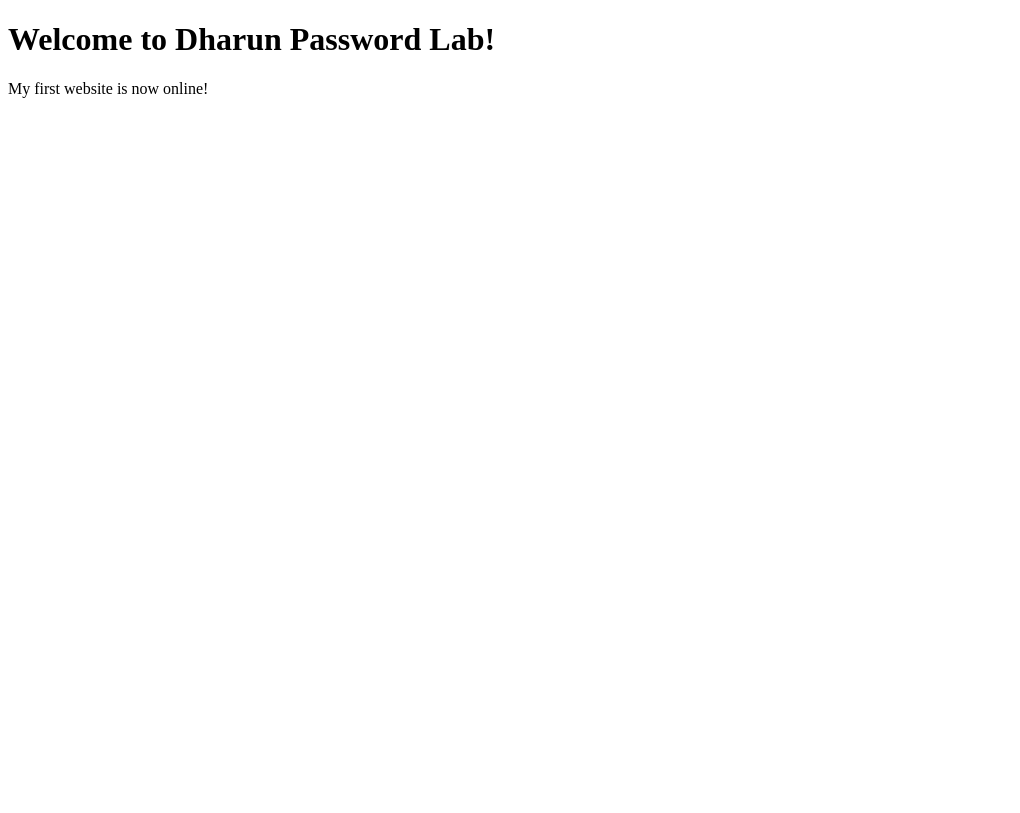
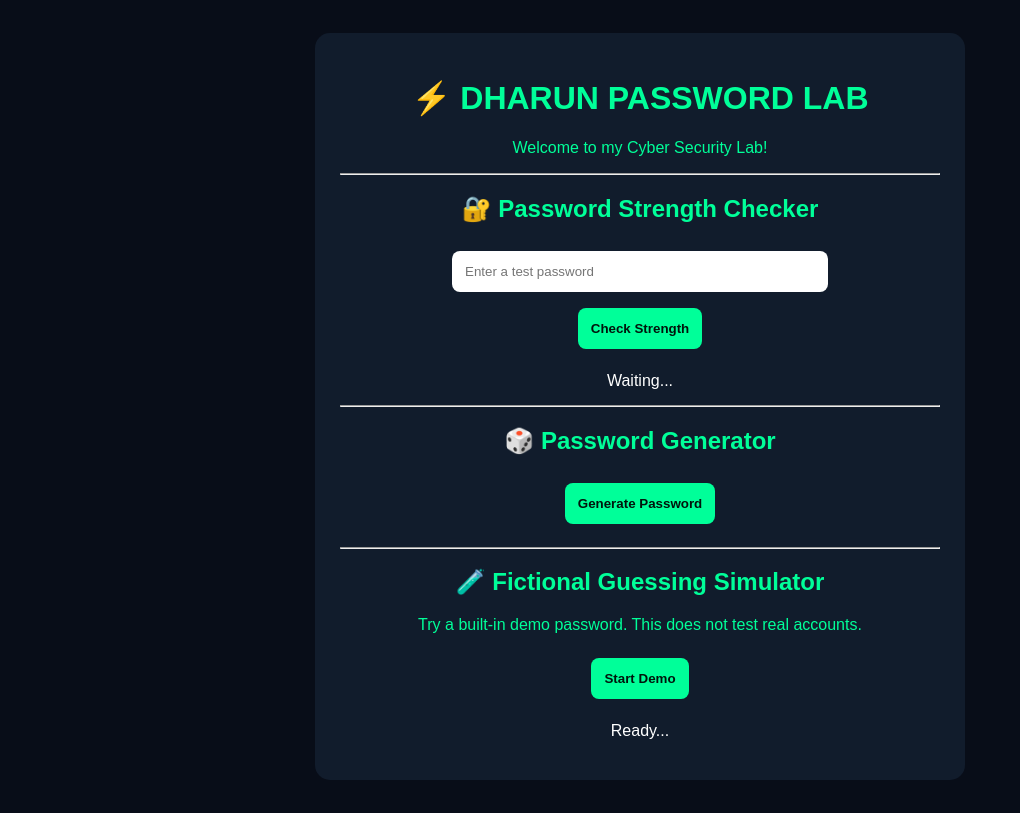
Before and after one commit to d69797335-hub/dharun-password-lab, a plain HTML site: page index.html in a window 1280 px wide. Shown: the whole page, without its empty margins (0-1020 px from the left). Drawn offline with Linux system fonts and the light colour scheme.

Commit message:
Update index.html

```diff
--- a/index.html
+++ b/index.html
@@ -1,10 +1,104 @@
+
 <!DOCTYPE html>
 <html>
 <head>
-    <title>Dharun Password Lab</title>
+<meta charset="UTF-8">
+<meta name="viewport" content="width=device-width, initial-scale=1">
+<title>Dharun Password Lab</title>
+<style>
+body {
+  background:#080d18;
+  color:#00ff99;
+  font-family:Arial;
+  text-align:center;
+  padding:25px;
+}
+.container {
+  max-width:600px;
+  margin:auto;
+  background:#111c2c;
+  padding:25px;
+  border-radius:15px;
+}
+input,button {
+  padding:13px;
+  margin:8px;
+  border-radius:8px;
+  border:0;
+}
+input {width:80%; max-width:350px;}
+button {
+  background:#00ff99;
+  color:#00150c;
+  font-weight:bold;
+  cursor:pointer;
+}
+.result {color:white; margin:15px;}
+</style>
 </head>
 <body>
-    <h1>Welcome to Dharun Password Lab!</h1>
-    <p>My first website is now online!</p>
+<div class="container">
+<h1>⚡ DHARUN PASSWORD LAB</h1>
+<p>Welcome to my Cyber Security Lab!</p>
+
+<hr>
+<h2>🔐 Password Strength Checker</h2>
+<input id="pass" type="password" placeholder="Enter a test password">
+<br>
+<button onclick="check()">Check Strength</button>
+<p class="result" id="result">Waiting...</p>
+
+<hr>
+<h2>🎲 Password Generator</h2>
+<button onclick="generate()">Generate Password</button>
+<p class="result" id="generated"></p>
+
+<hr>
+<h2>🧪 Fictional Guessing Simulator</h2>
+<p>Try a built-in demo password. This does not test real accounts.</p>
+<button onclick="simulate()">Start Demo</button>
+<p class="result" id="demo">Ready...</p>
+</div>
+
+<script>
+function check() {
+ let p=document.getElementById("pass").value;
+ let score=0;
+ if(p.length>=8) score++;
+ if(/[A-Z]/.test(p)) score++;
+ if(/[a-z]/.test(p)) score++;
+ if(/[0-9]/.test(p)) score++;
+ if(/[^A-Za-z0-9]/.test(p)) score++;
+ let labels=["Very weak","Weak","Fair","Good","Strong","Very strong"];
+ document.getElementById("result").innerText=
+ p.length ? "Strength: "+labels[score] : "Enter a password first!";
+}
+
+function generate() {
+ let chars="ABCDEFGHJKLMNPQRSTUVWXYZabcdefghijkmnopqrstuvwxyz23456789!@#$";
+ let p="";
+ for(let i=0;i<16;i++)
+ p+=chars[Math.floor(Math.random()*chars.length)];
+ document.getElementById("generated").innerText=p;
+}
+
+function simulate() {
+ let guesses=["hello","password","123456","cyber123","dragon"];
+ let target="cyber123";
+ let i=0;
+ let output=document.getElementById("demo");
+ output.innerText="Starting fictional demo...";
+ let timer=setInterval(()=>{
+  if(i<guesses.length) {
+   output.innerText="Testing: "+guesses[i];
+   if(guesses[i]===target) {
+    output.innerText="Demo successful! Fictional password found: "+target;
+    clearInterval(timer);
+   }
+   i++;
+  } else clearInterval(timer);
+ },700);
+}
+</script>
 </body>
 </html>
```
